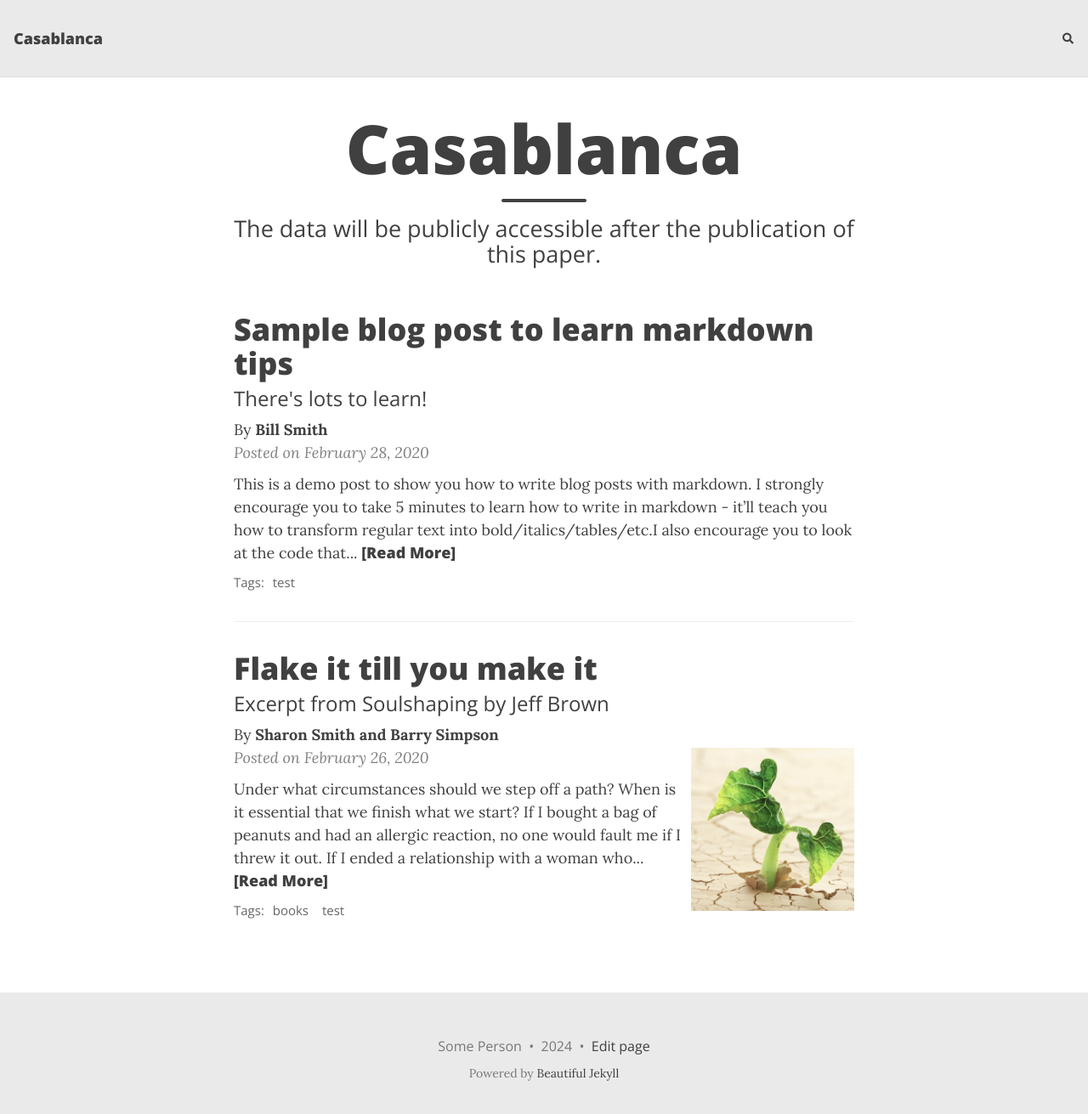
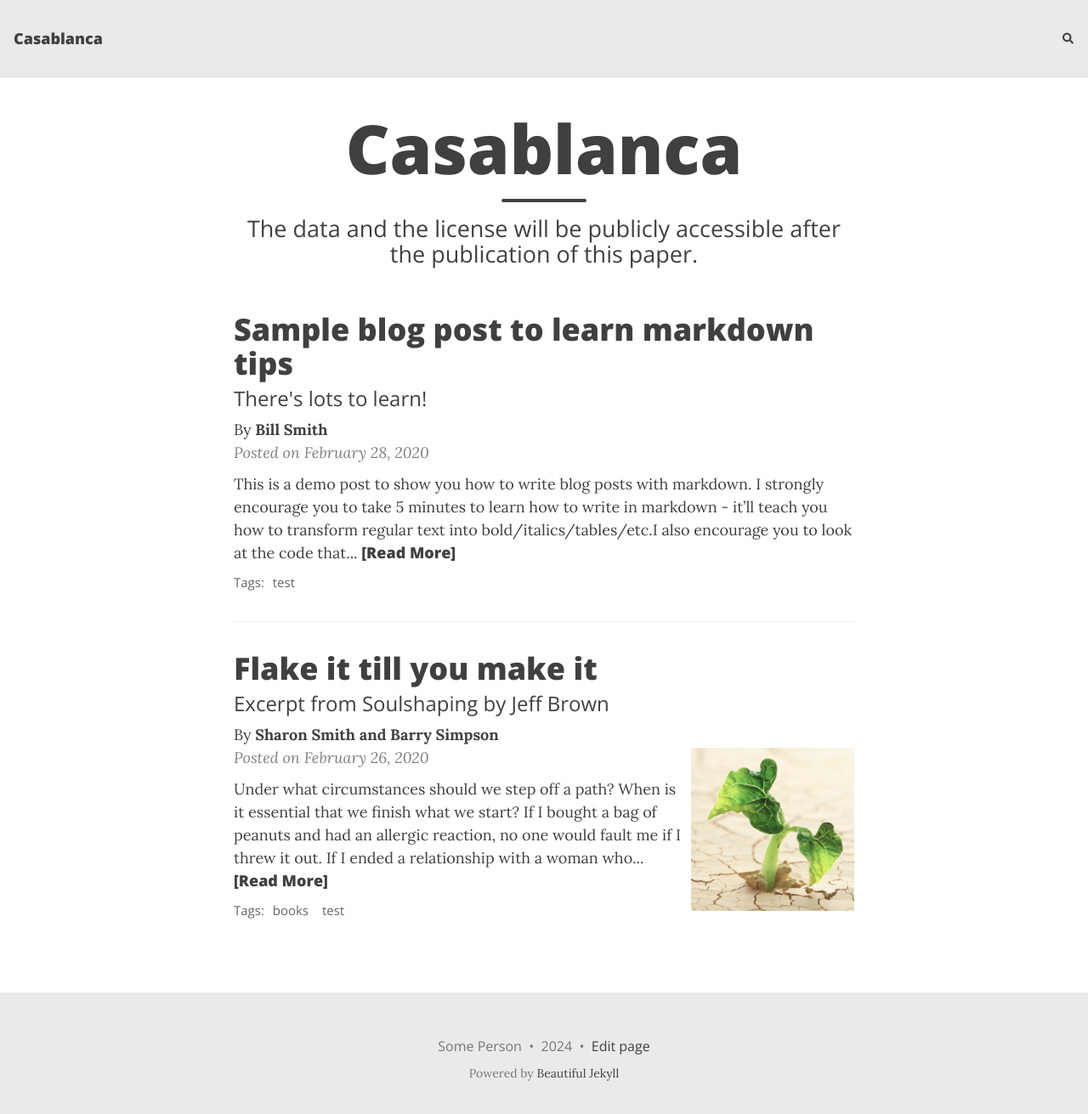
Before and after one commit to UBC-NLP/casablanca.github.io, a Jekyll site: the page built from index.html, in a window 1280 px wide and 1324 px high. Shown: the top 1311 px of the window at 85% size. Built offline with Jekyll 4.4.1, drawn with Linux system fonts in a browser that asks for light colours; nearby versions of some CDN libraries; the list of posts is cut into pages by our own code; comment, search, counter and statistics services are not loaded.

Commit message:
Update index.html

```diff
--- a/index.html
+++ b/index.html
@@ -1,5 +1,5 @@
 ---
 layout: home
 title: Casablanca
-subtitle: The data will be publicly accessible after the publication of this paper.
+subtitle: The data and the license will be publicly accessible after the publication of this paper.
 ---
```
